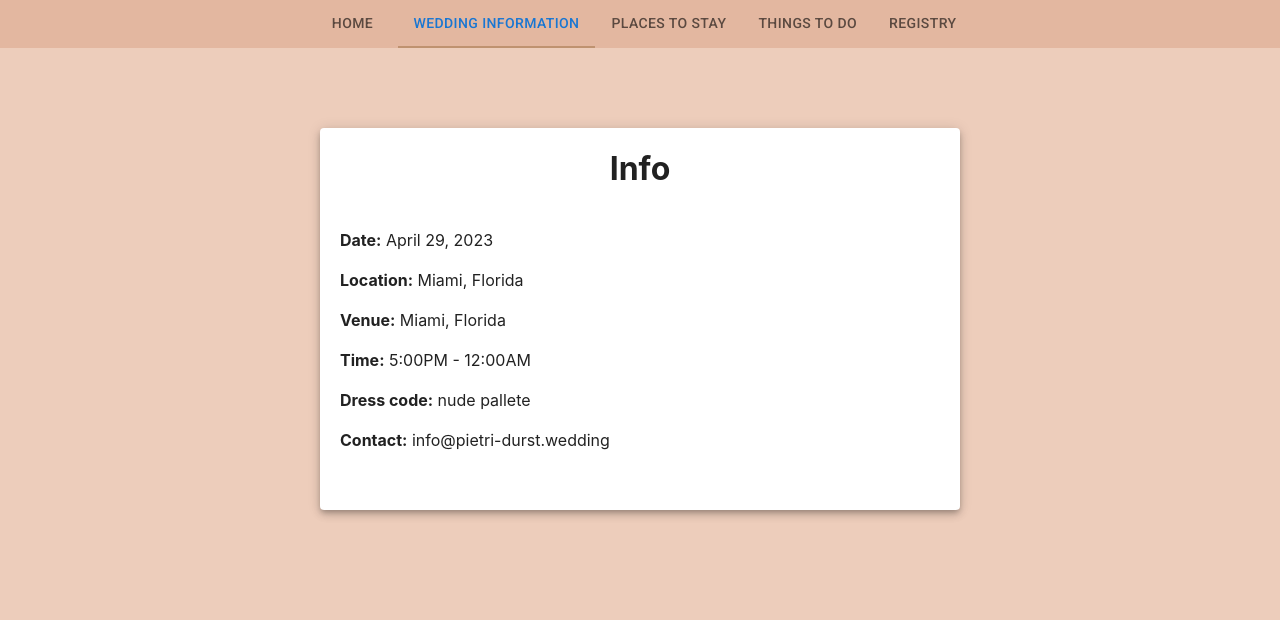
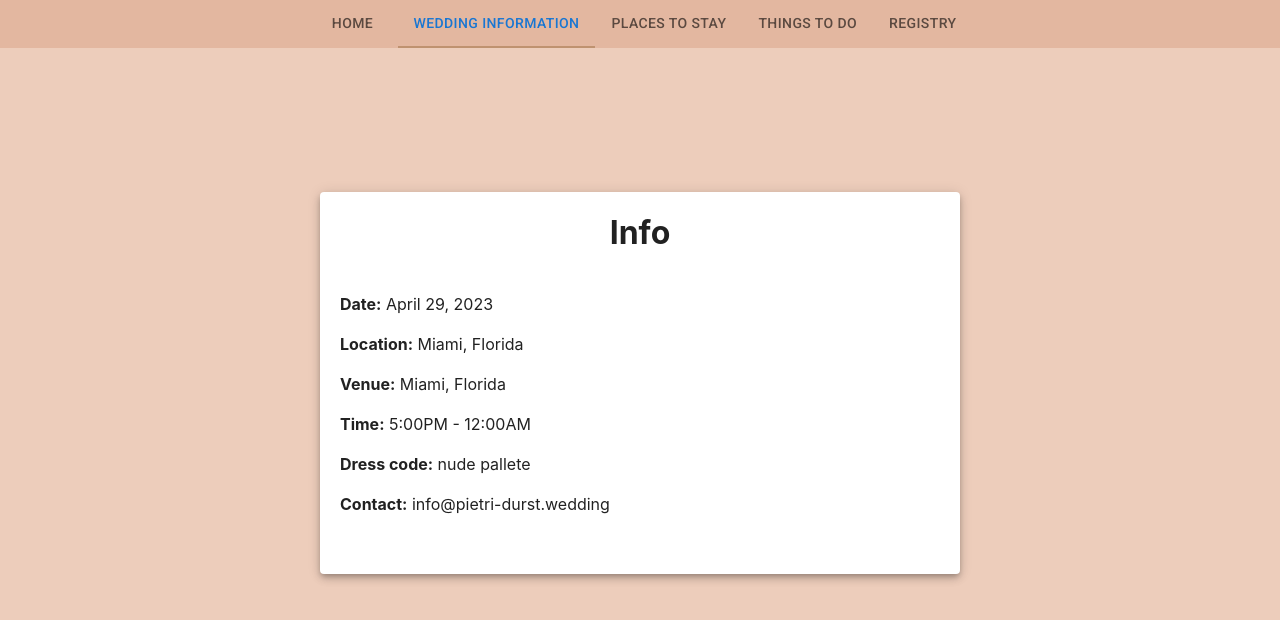
Before and after one commit to pietro-durst-wedding/pietro-durst-wedding.github.io, a React (Create React App) app: page / in a window 1280 px wide. Both pictures are taken after a click on the tab "WEDDING INFORMATION". Shown: the top 620 px of the page. Built offline with nearby package versions, Linux system fonts and the light colour scheme.

Commit message:
hard code a margin (cries in anguish)

```diff
--- a/src/App.css
+++ b/src/App.css
@@ -126,7 +126,7 @@ html, body, #root {
 }
 
 .center-info-container {
-  margin-top: 10%;
+  margin-top: 15%;
   flex: 1;
   display: "inline-block";
   width: 100%;
```
